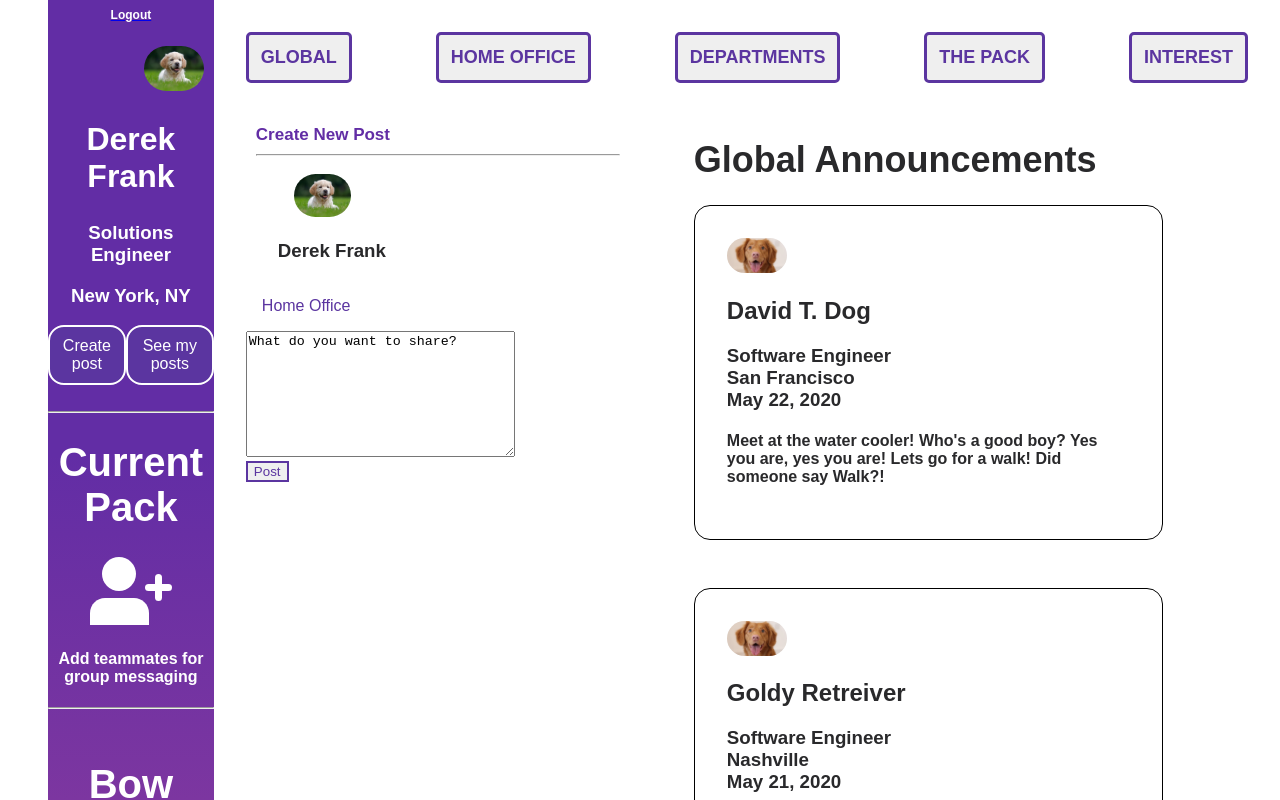
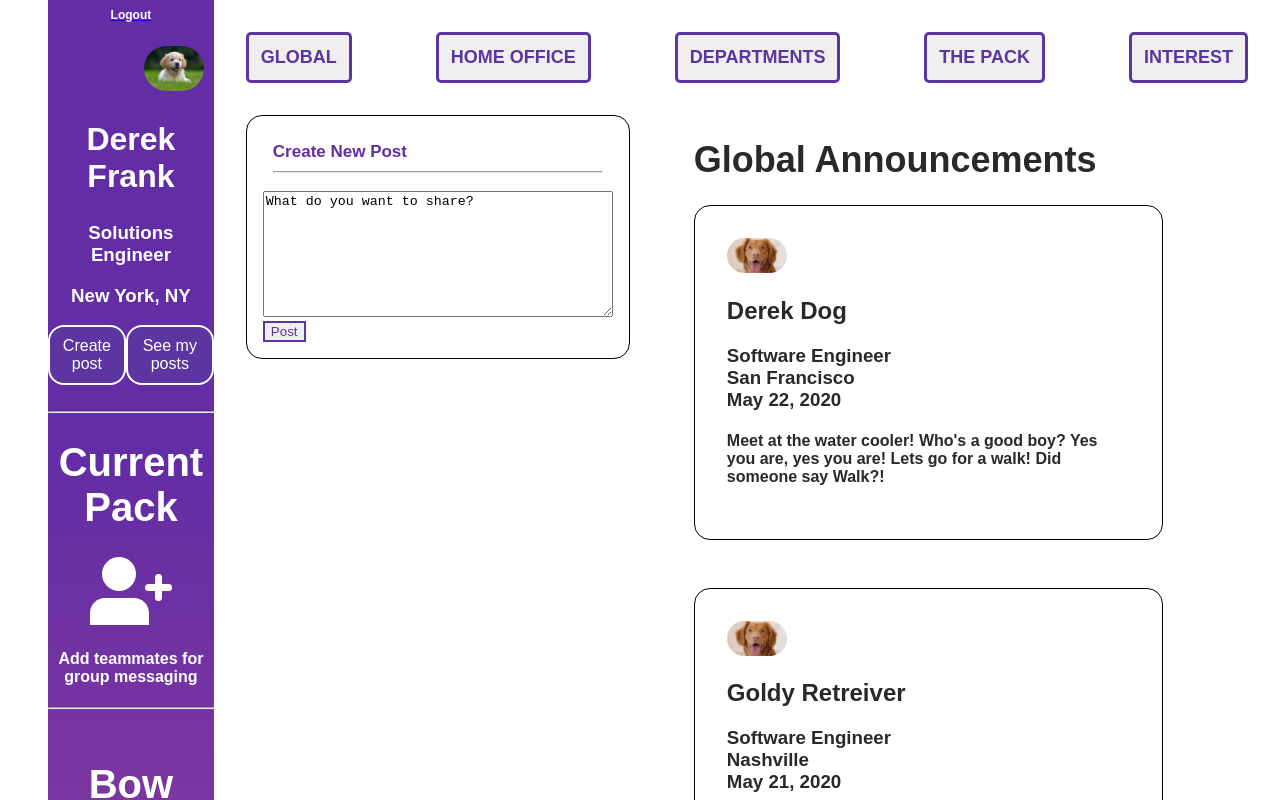
Before and after one commit to SArliss/fire-hydrant, a React (Create React App) app in the folder client/: page /user in a window 1280 px wide. Shown: the top 800 px of the page. Built offline with nearby package versions, Linux system fonts and the light colour scheme; a web font is replaced by a local one.

Commit message:
taking away drop menu

```diff
--- a/client/src/App.css
+++ b/client/src/App.css
@@ -306,6 +306,7 @@ p {
   display: flex;
   flex-direction: row;
   justify-content: space-between;
+
 }
 .Feed-form {
   display: flex;
@@ -318,6 +319,9 @@ p {
 
 .Feed-form-container {
   width: 30vw;
+  border: 1px solid black;
+  border-radius: 1rem;
+  padding: 1rem;
 }
 
 .profile-picture {
@@ -326,7 +330,7 @@ border-radius: 10rem;
 }
 
 textarea {
-width: 70%;
+width: 100%;
 }
 
 /*Announcements  */
@@ -347,11 +351,13 @@ height: 10%
 
 /* Dropdown Button */
 .dropbtn {
-  background-color: White;
-  color: #5B35A0;
-  padding: 16px;
+  background-color: #5B35A0;
+  border: 2px solid #5B35A0;
+  color: white;
+  padding: 10px;
   font-size: 16px;
-  border: none;
+  border-radius:1em;
+  margin-bottom: 2rem;
 }
 
 /* The container <div> - needed to position the dropdown content */
@@ -364,7 +370,7 @@ height: 10%
 .dropdown-content {
   display: none;
   position: absolute;
-  background-color: #f1f1f1;
+  background-color: #5B35A0;
   min-width: 160px;
   box-shadow: 0px 8px 16px 0px rgba(0,0,0,0.2);
   z-index: 1;
--- a/client/src/components/Announcements.js
+++ b/client/src/components/Announcements.js
@@ -19,7 +19,7 @@ export default class Announcements extends Component {
 
 
                 </div>
-                <h2> David T. Dog</h2>
+                <h2> Derek Dog</h2>
                 <h3> Software Engineer
                     <br/>
                     San Francisco
--- a/client/src/components/FeedForm.js
+++ b/client/src/components/FeedForm.js
@@ -16,35 +16,27 @@ export default class FeedForm extends Component {
         <hr/>
         </div>
 
-      <div className="post-form">
-
-      <div className= "user-profile-picture">
-          <img className ="profile-picture" src={DogPic} alt="prof-pic"></img>
-          </div>
-       <div className="post-name" style={{marginLeft:'2rem'}}>
-          <h3> Derek Frank</h3>
-          </div>
-          <div class="dropdown">
+          {/* <div class="dropdown">
   <button class="dropbtn">Home Office</button>
   <div class="dropdown-content">
     <a href="#">Home Office</a>
     <a href="#">Main Office</a>
     <a href="#">Out of Town</a>
   </div>
-</div>
+</div>        */}
 
 
           <form>
             <div className="text-Area">
-          <textarea rows="8">
+          <textarea rows="8" columns="50">
       What do you want to share?
 </textarea>
 </div>
-      <input className="form-button" type="submit" value="Post" />
+      <input className="form-button" type="submit" value="Post" marginRight="-2rem" />
     </form>
     </div>
 
-      </div>
+
 
 
 
```
